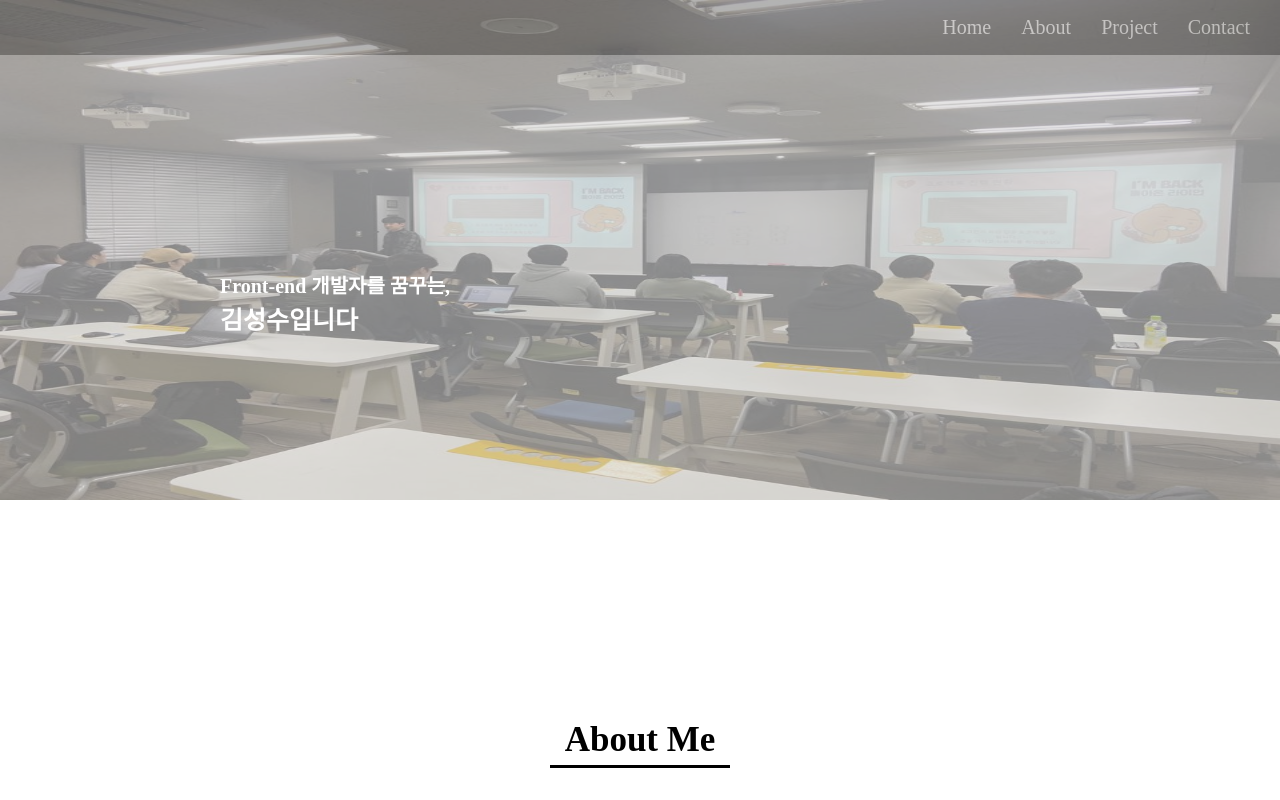
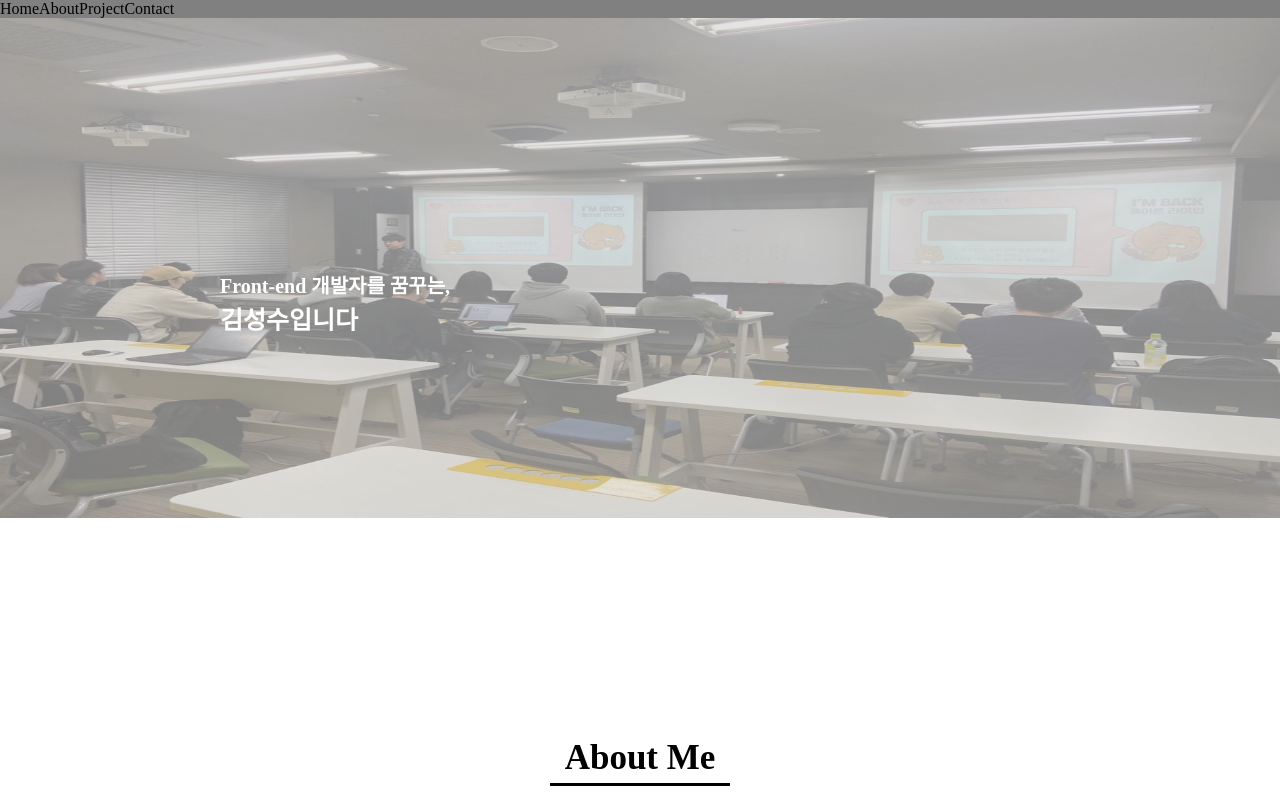
Before and after one commit to kwtjdtn/portfolio, a React (Create React App) app: page / in a window 1280 px wide. Shown: the top 800 px of the page. Built offline with nearby package versions, Linux system fonts and the light colour scheme.

Commit message:
react-scroll 추가, component id 수정

```diff
--- a/package.json
+++ b/package.json
@@ -9,7 +9,8 @@
     "emailjs-com": "^2.6.3",
     "react": "^16.13.1",
     "react-dom": "^16.13.1",
-    "react-scripts": "3.4.3"
+    "react-scripts": "3.4.3",
+    "react-scroll": "^1.8.1"
   },
   "scripts": {
     "start": "react-scripts start",
--- a/src/component/About.js
+++ b/src/component/About.js
@@ -3,7 +3,7 @@ import './About.css';
 import auth from '../img/about.png';
 const About = () => {
   return (
-    <div className="about-container">
+    <div className="about-container" id="About">
       <div className="about-main-text"> About Me </div>
       <div className="text-border"></div>
       <div className="about-text">
--- a/src/component/Contact.js
+++ b/src/component/Contact.js
@@ -18,7 +18,7 @@ const Contact = () => {
   }
 
   return (
-    <div className="contact-container">
+    <div className="contact-container" id= "Contact">
       <div className="contact-main-text">Contact</div>
       <div className="contact-border" />
       <div className="contact-con">
--- a/src/component/Project.js
+++ b/src/component/Project.js
@@ -7,7 +7,7 @@ import IKIK from "../img/IKIK.png";
 
 const Project = () => {
   return (
-    <div className = "project-container">
+    <div className = "project-container" id="Project">
       <div className="project-main-text"> Project </div>
       <div className="project-border "></div>
       <div className = "project-li">
--- a/src/component/navbar.css
+++ b/src/component/navbar.css
@@ -1,5 +1,5 @@
 .main-nav {
-    position: absolute;
+    display: flex;
     width: 100%;
     background-color: gray;
 }
--- a/src/component/navbar.js
+++ b/src/component/navbar.js
@@ -1,15 +1,52 @@
 import React from 'react';
 import './navbar.css';
+import {Link} from 'react-scroll';
 
 const Navbar = () => {
   return (
     <div className="main-nav">
-      <ul className="nav-ul">
-        <li>Home</li>
-        <li>About</li>
-        <li>Project</li>
-        <li>Contact</li>
-      </ul>
+      {/* <ul className="nav-ul"> */}
+        <Link
+          activeClass="active"
+          to="Home"
+          spy={true}
+          smooth={true}
+          offset={-70}
+          duration={500}
+        >
+          Home
+        </Link>
+        <Link
+          activeClass="active"
+          to="About"
+          spy={true}
+          smooth={true}
+          offset={-70}
+          duration={500}
+        >
+          About
+        </Link>
+        <Link
+          activeClass="active"
+          to="Project"
+          spy={true}
+          smooth={true}
+          offset={-70}
+          duration={500}
+        >
+          Project
+        </Link>
+        <Link
+          activeClass="active"
+          to="Contact"
+          spy={true}
+          smooth={true}
+          offset={-70}
+          duration={500}
+        >
+          Contact
+        </Link>
+      {/* </ul> */}
     </div>
   );
 };
```
Also changed, not shown: 1 other file (tests, documents, lock files or other folders).
